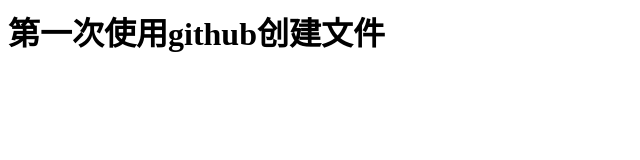
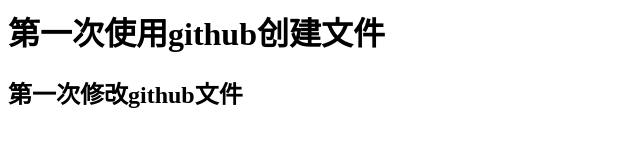
Before and after one commit to wendyzy/test20200520, a plain HTML site: page index.html in a window 1280 px wide. Shown: the whole page, without its empty margins (0-640 px from the left). Drawn offline with Linux system fonts and the light colour scheme.

Commit message:
修改github文件
第一次修改github文件

```diff
--- a/index.html
+++ b/index.html
@@ -1,5 +1,6 @@
 <html>
 <body>
   <h1>第一次使用github创建文件</h1>
+  <h2>第一次修改github文件</h2>
 </body>
 </html>
```
